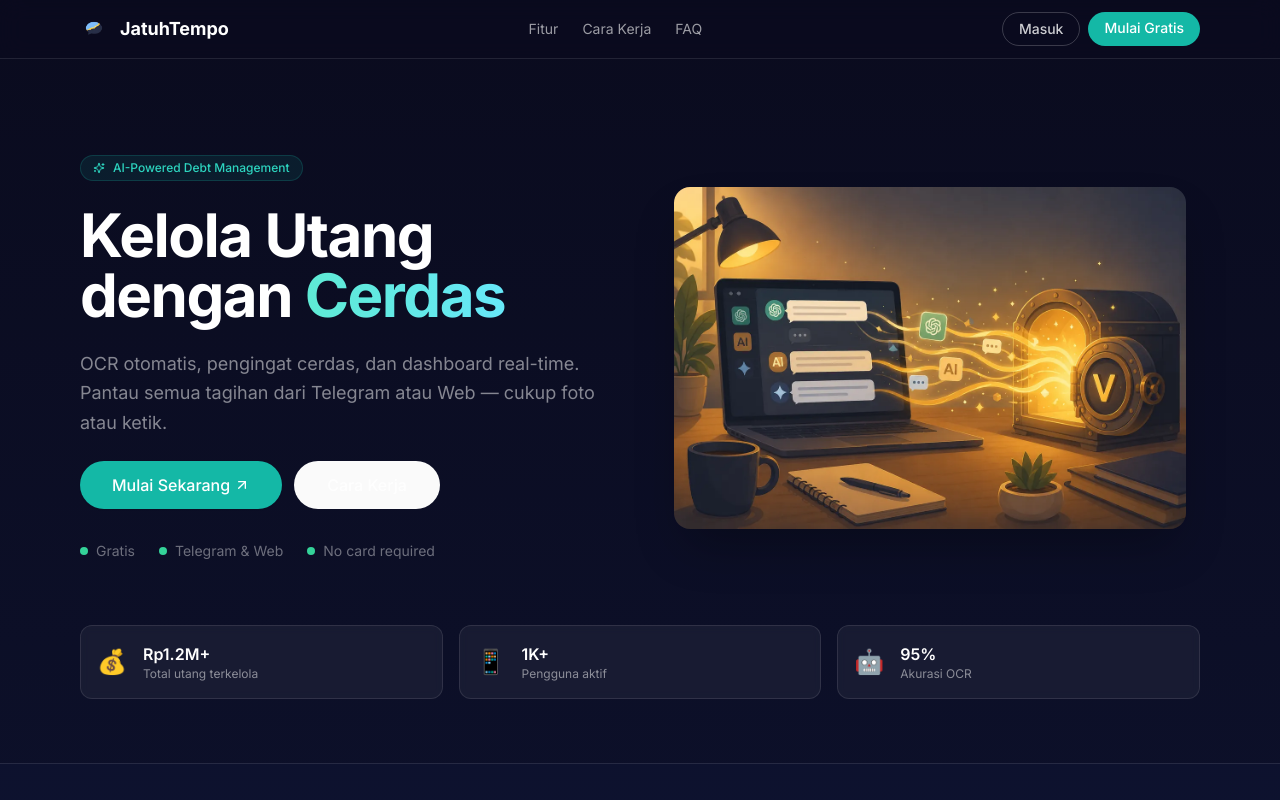
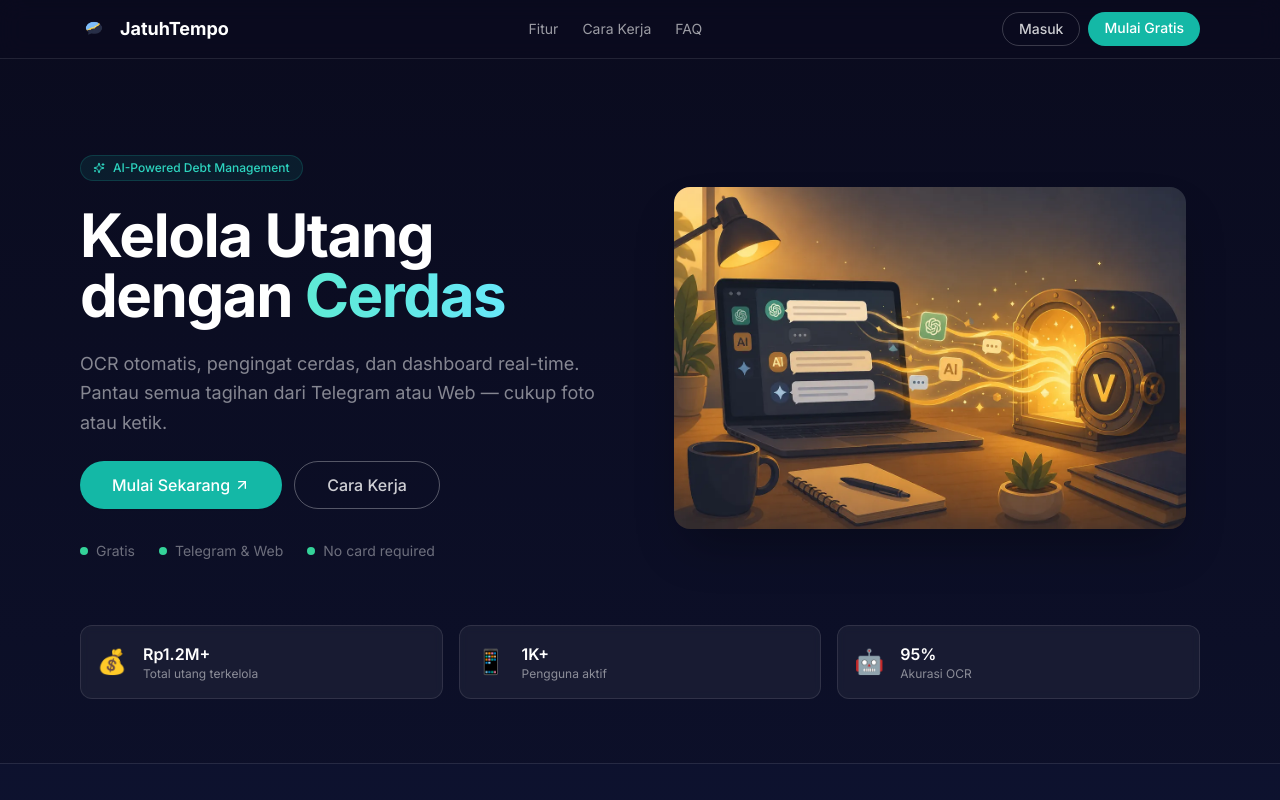
Before and after one commit to FMATheNomad/jatuhtempo, a Next.js app in the folder web/: page / in a window 1280 px wide. Shown: the top 800 px of the page. Built offline with nearby package versions, Linux system fonts and the light colour scheme.

Commit message:
fix: Cara Kerja button invisible — outline variant bg-background clashed with text-white

```diff
--- a/web/src/app/page.tsx
+++ b/web/src/app/page.tsx
@@ -107,7 +107,7 @@
                 </Button>
               </a>
               <a href="#how">
-                <Button size="lg" variant="outline" className="rounded-full border-white/20 text-white/80 hover:bg-white/10 px-8">
+                <Button size="lg" variant="outline" className="rounded-full border-white/30 text-white/80 hover:bg-white/10 hover:text-white bg-transparent px-8">
                   Cara Kerja
                 </Button>
               </a>
```
